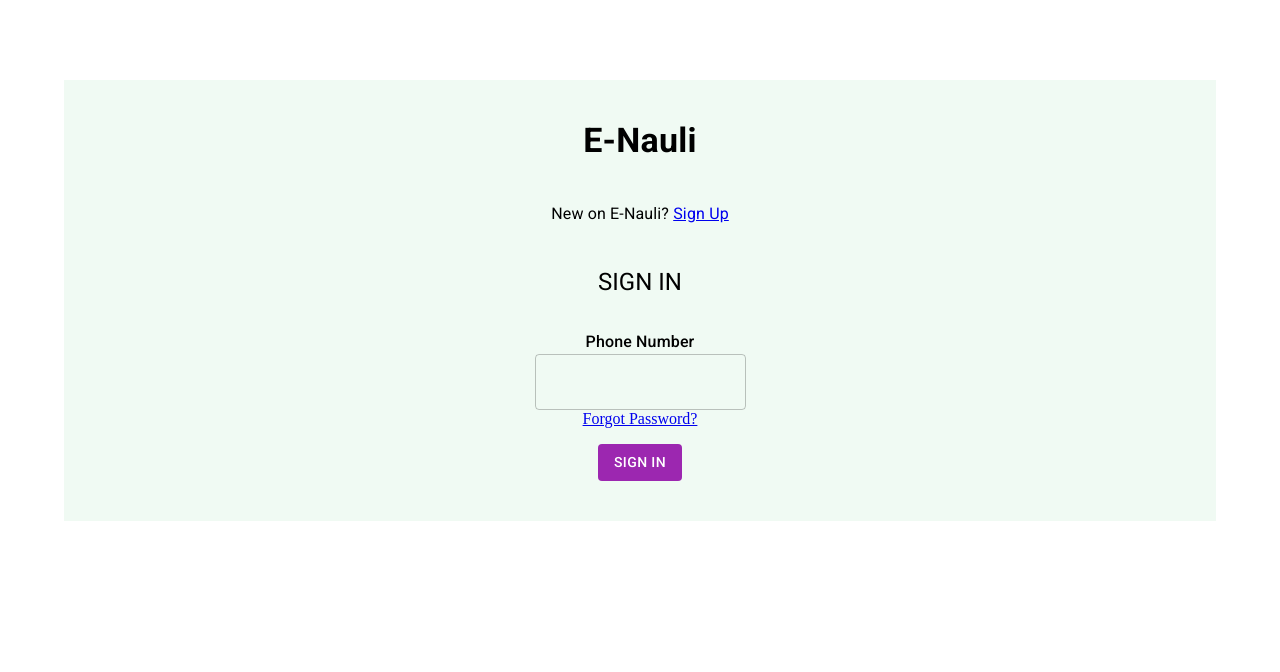
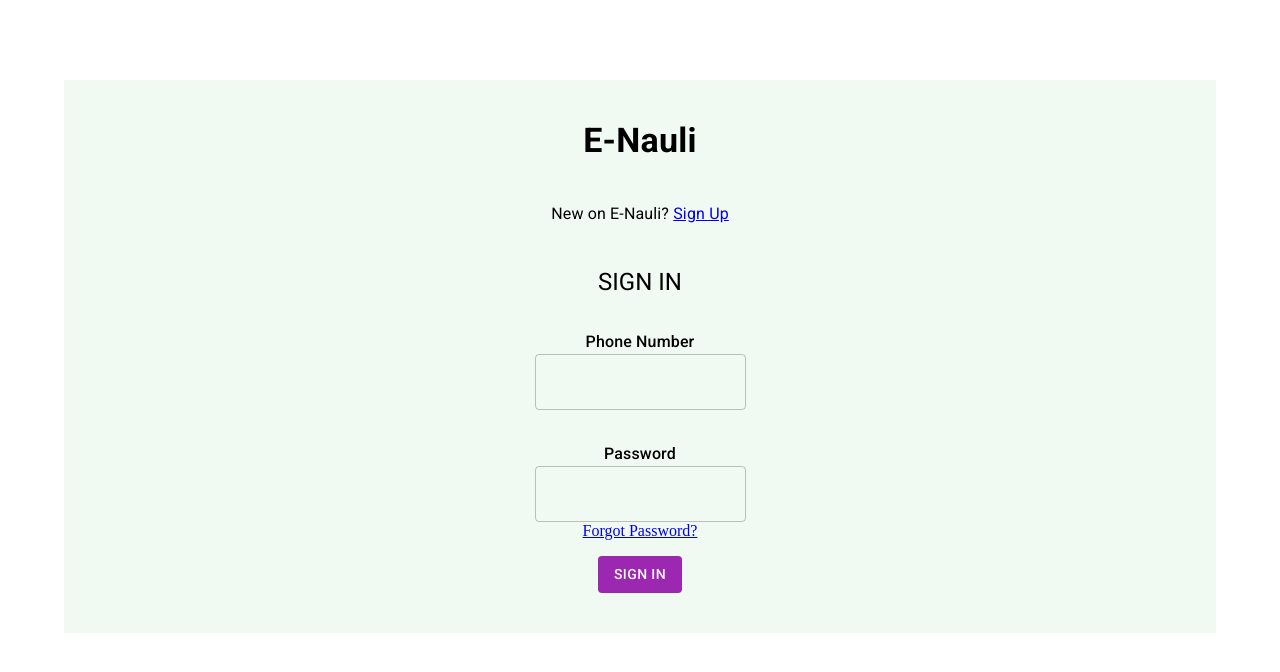
Before and after one commit to Joseph-Mutua/enauli-client, a React (Create React App) app: page / in a window 1280 px wide. Shown: the top 672 px of the page. Built offline with nearby package versions, Linux system fonts and the light colour scheme.

Commit message:
Finish up homepages

```diff
--- a/src/App.js
+++ b/src/App.js
@@ -5,6 +5,7 @@ import { Routes, Route } from "react-router-dom";
 import Login from "./pages/Login";
 import SignUp from "./pages/SignUp";
 import ResetPassword from "./pages/ResetPassword";
+import Homepage from "./pages/Homepage";
 
 
 
@@ -15,6 +16,7 @@ function App() {
         <Route path="/" element={<Login/>}/>
         <Route path="reset-password" element={<ResetPassword/>}/>
         <Route path="sign-up" element={<SignUp/>}/>
+        <Route path="homepage"element={<Homepage/>}/>
       </Routes>
     </div>
   );
--- /dev/null
+++ b/src/pages/Homepage.js
@@ -0,0 +1,7 @@
+import React from "react";
+
+const Homepage = () => {
+    return(<h1>This is the Homepage</h1>)
+}
+
+export default Homepage;
--- a/src/pages/Login.js
+++ b/src/pages/Login.js
@@ -77,12 +77,19 @@ const Login = () => {
               Phone Number
             </Typography>
             <TextField
-
               onChange={handleChange("phoneNumber")}
               name="phoneNumber"
               value={phoneNumber}
             />
-
+            <Typography sx={{ mt: 4 }} fontWeight="500">
+              Password
+            </Typography>
+            <TextField
+              type="password"
+              onChange={handleChange("password")}
+              name="password"
+              value={password}
+            />
             <Box sx={{}}>
               <Link
                 sx={{ textDecoration: "none" }}
```
